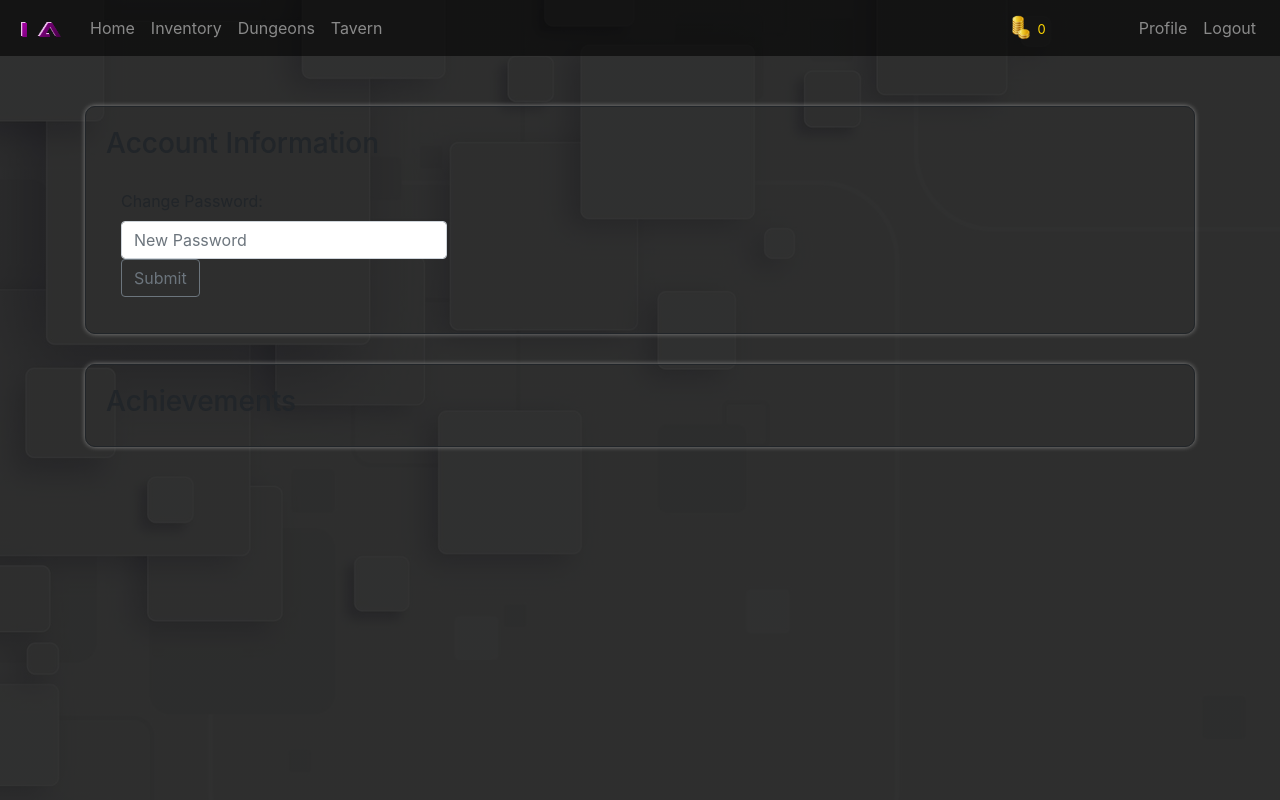
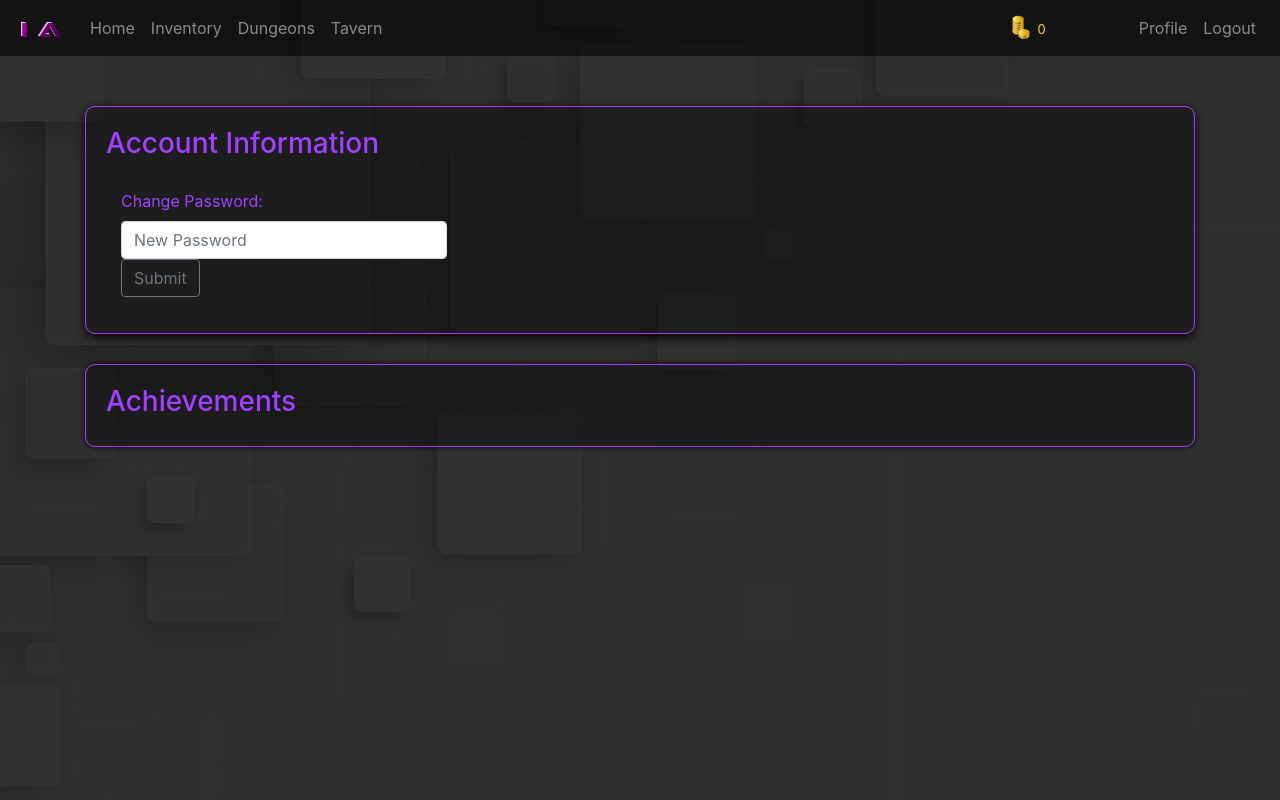
Before and after one commit to Babursha/IdleAdventure, an Angular app in the folder Frontend/: page /profile in a window 1280 px wide. Shown: the top 800 px of the page. Built offline with nearby package versions, Linux system fonts and the light colour scheme.

Commit message:
design changes.

```diff
--- a/Frontend/src/app/profile/profile.component.css
+++ b/Frontend/src/app/profile/profile.component.css
@@ -4,10 +4,12 @@ padding-top:20px;
 }
 .accountInfoBox{
 margin: 30px 0;
-padding:20px;
-border:solid 1px;
-box-shadow: 0px 0px 5px #888888;
-border-radius:10px;
+padding: 20px;
+border: solid 1px;
+box-shadow: 0px 3px 10px #000;
+border-radius: 10px;
+color: #a141ff;
+background-color: #00000061;
 }
 .container{
 padding-top:20px;
@@ -17,6 +19,8 @@ min-height:100vh;
 .achievementsBox{
 padding:20px;
 border:solid 1px;
-box-shadow: 0px 0px 5px #888888;
+box-shadow: 0px 0px 5px #000;
 border-radius:10px;
+color: #a141ff;
+background-color: #00000061;
 }
```
